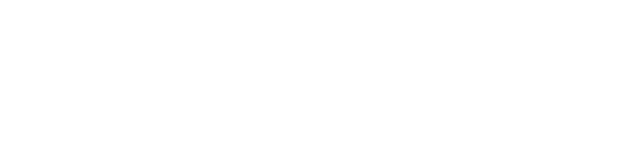
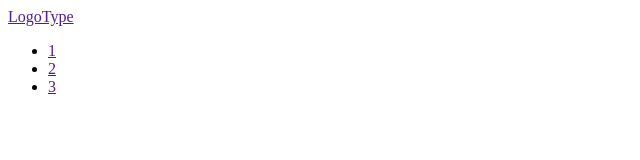
Before and after one commit to SergeyKorobka/blended-test-team-126-14, a plain HTML site: page index.html in a window 1280 px wide. Shown: the whole page, without its empty margins (0-640 px from the left). Drawn offline with Linux system fonts and the light colour scheme.

Commit message:
add header

```diff
--- a/index.html
+++ b/index.html
@@ -5,5 +5,19 @@
     <meta name="viewport" content="width=device-width, initial-scale=1.0" />
     <title>Document</title>
   </head>
-  <body></body>
+  <body>
+    <header>
+      <div class="container">
+        <a href="" class="logo">LogoType</a>
+
+        <nav>
+          <ul>
+            <li><a href="">1</a></li>
+            <li><a href="">2</a></li>
+            <li><a href="">3</a></li>
+          </ul>
+        </nav>
+      </div>
+    </header>
+  </body>
 </html>
```
